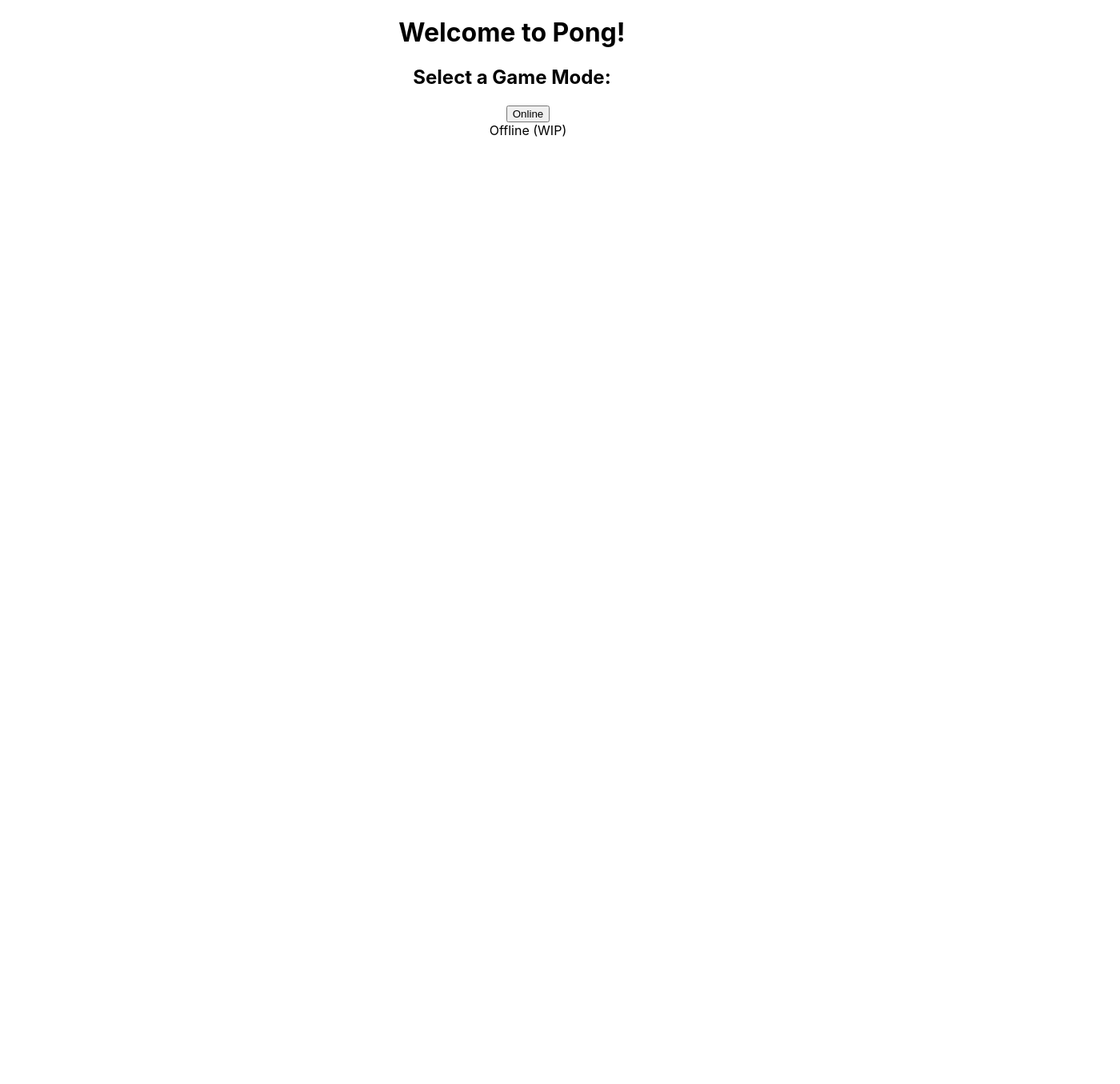
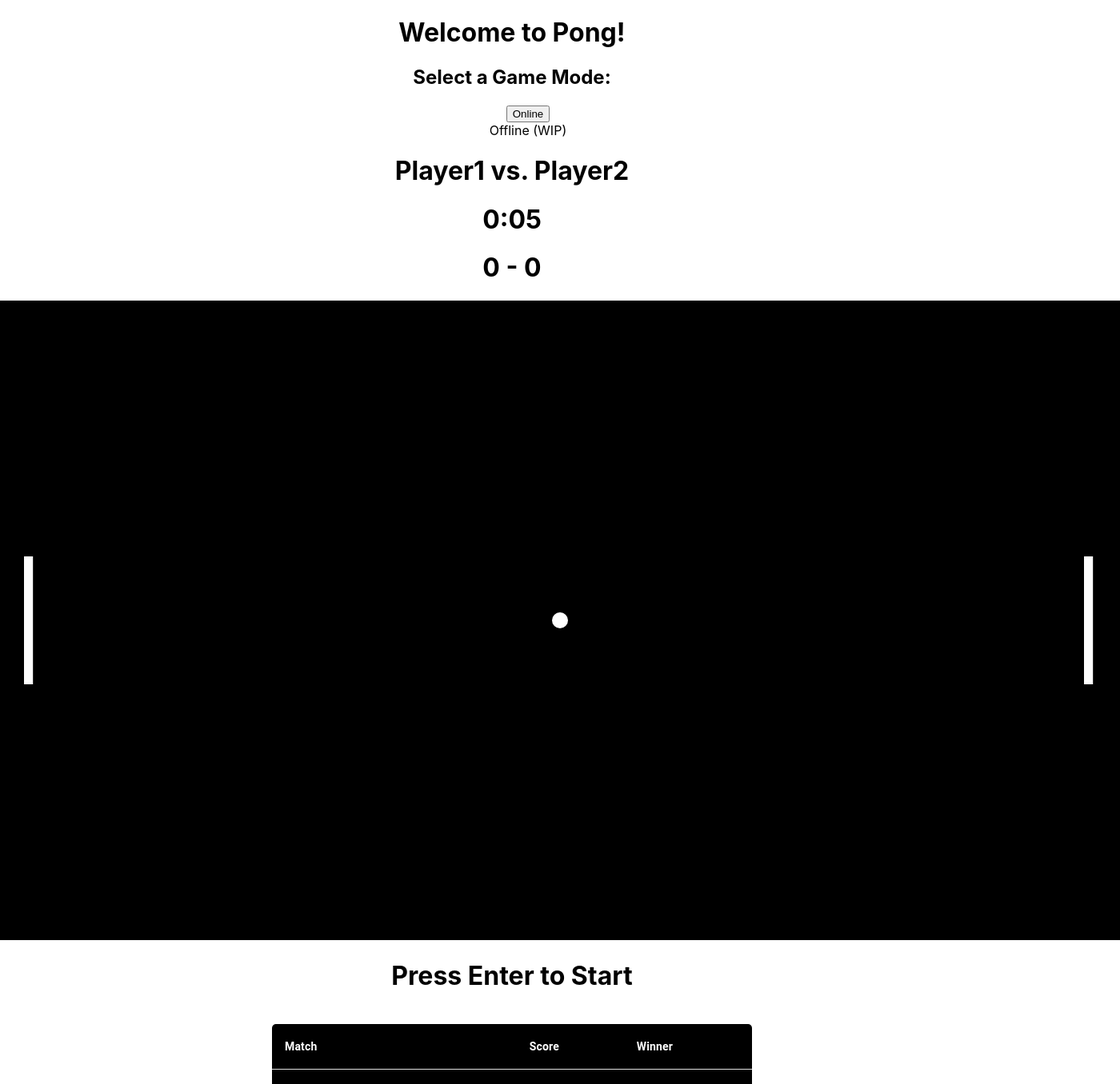
Before and after one commit to Aman-Hundal/PongJS, a React (Create React App) app in the folder frontend/: page / in a window 1280 px wide. Shown: the top 1356 px of the page at 80% size, 1400 px wide, since content can reach past the window. Before the commit the page ends 800 px from the top, so only its background shows below. Built offline with nearby package versions, Linux system fonts and the light colour scheme.

Commit message:
cleaned up files and adjusted readme

```diff
--- a/frontend/package.json
+++ b/frontend/package.json
@@ -3,6 +3,9 @@
   "version": "0.1.0",
   "private": true,
   "dependencies": {
+    "@emotion/react": "^11.7.1",
+    "@emotion/styled": "^11.6.0",
+    "@mui/material": "^5.2.8",
     "@testing-library/jest-dom": "^5.16.1",
     "@testing-library/react": "^11.2.7",
     "@testing-library/user-event": "^12.8.3",
--- a/frontend/src/App.js
+++ b/frontend/src/App.js
@@ -113,9 +113,9 @@ const testData = [
   return (
     <div className="App">
       <Index setNameP1={setNameP1} setNameP2={setNameP2} start={start} />
-      {/* <Players P1={state.player1} P2={state.player2} />
+      <Players P1={state.player1} P2={state.player2} />
       <Canvas winner={winner} newGame={newGame} endGame={endGame} gameOn={state.gameOn} P1={state.player1} P2={state.player2} increaseScoreP1={increaseScoreP1} increaseScoreP2={increaseScoreP2} mins={state.minutes} secs={state.seconds} animateTimer={animateTimer} />
-      <Leaderboard matches={testData} /> */}
+      <Leaderboard matches={testData} />
     </div>
   )
 }
```
Also changed, not shown: 7 other files (tests, documents, lock files or other folders).
